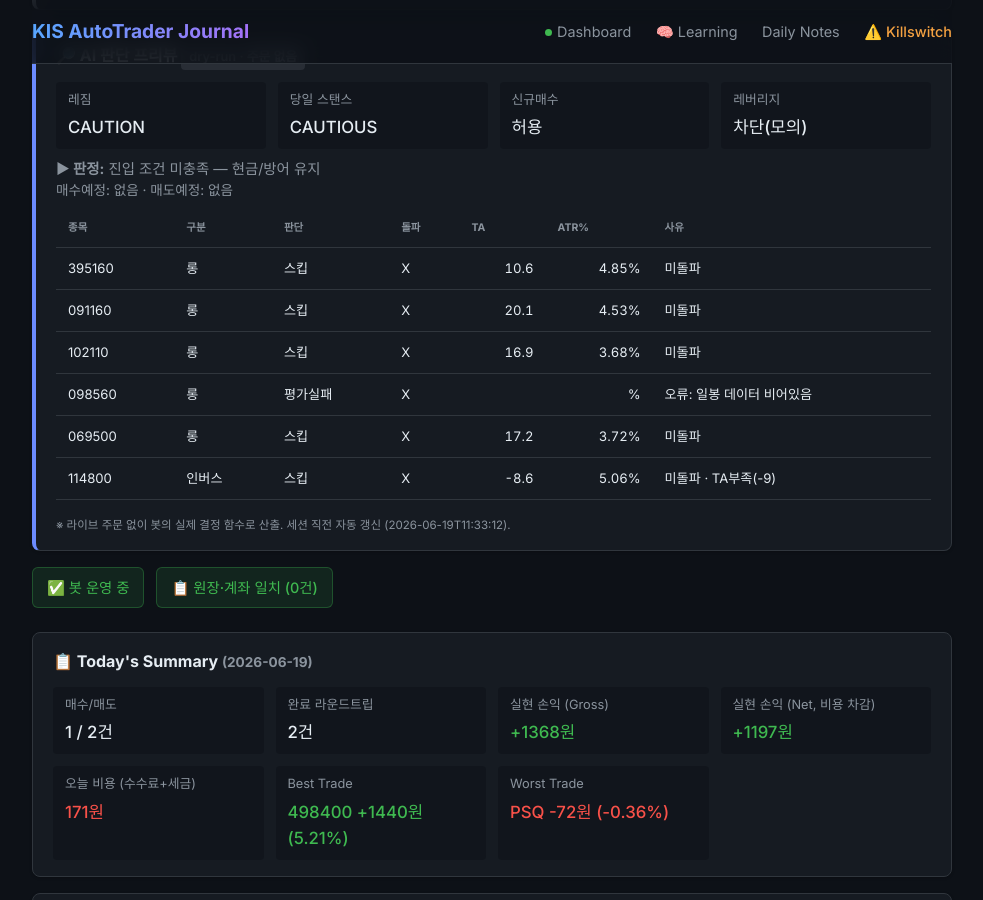
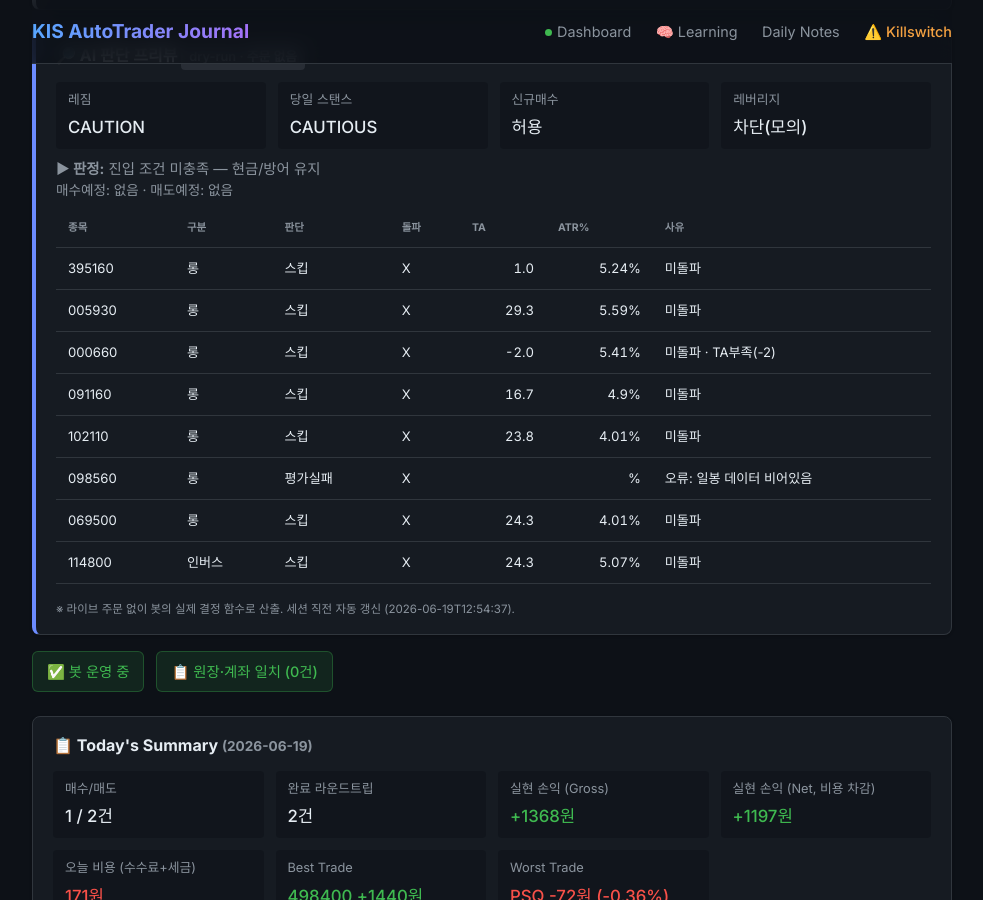
Before and after one commit to BudongJW/kis-trading-journal, a Jekyll site: the page built from index.html, in a window 1280 px wide and 900 px high, scrolled down 788 px. Shown: the whole window, without its empty margins (148-1131 px from the left). Built offline with Jekyll 4.4.1, drawn with Linux system fonts in a browser that asks for light colours; nearby versions of some CDN libraries.

Commit message:
auto: dry-run preview 06-19 03:55Z

```diff
--- a/_data/dry_run.json
+++ b/_data/dry_run.json
@@ -1,5 +1,5 @@
 {
-  "generated_at": "2026-06-19T11:33:12",
+  "generated_at": "2026-06-19T12:54:37",
   "mode": "DRY-RUN (읽기 전용, 주문 없음)",
   "market": {
     "regime": "CAUTION",
@@ -26,18 +26,38 @@
       "type": "롱",
       "decision": "스킵",
       "breakout": false,
-      "ta": 10.6,
-      "atr_pct": 4.85,
+      "ta": 1.0,
+      "atr_pct": 5.24,
       "fee_gate_ok": true,
       "why_skip": "미돌파"
+    },
+    {
+      "symbol": "005930",
+      "type": "롱",
+      "decision": "스킵",
+      "breakout": false,
+      "ta": 29.3,
+      "atr_pct": 5.59,
+      "fee_gate_ok": true,
+      "why_skip": "미돌파"
+    },
+    {
+      "symbol": "000660",
+      "type": "롱",
+      "decision": "스킵",
+      "breakout": false,
+      "ta": -2.0,
+      "atr_pct": 5.41,
+      "fee_gate_ok": true,
+      "why_skip": "미돌파 · TA부족(-2)"
     },
     {
       "symbol": "091160",
       "type": "롱",
       "decision": "스킵",
       "breakout": false,
-      "ta": 20.1,
-      "atr_pct": 4.53,
+      "ta": 16.7,
+      "atr_pct": 4.9,
       "fee_gate_ok": true,
       "why_skip": "미돌파"
     },
@@ -46,8 +66,8 @@
       "type": "롱",
       "decision": "스킵",
       "breakout": false,
-      "ta": 16.9,
-      "atr_pct": 3.68,
+      "ta": 23.8,
+      "atr_pct": 4.01,
       "fee_gate_ok": true,
       "why_skip": "미돌파"
     },
@@ -62,8 +82,8 @@
       "type": "롱",
       "decision": "스킵",
       "breakout": false,
-      "ta": 17.2,
-      "atr_pct": 3.72,
+      "ta": 24.3,
+      "atr_pct": 4.01,
       "fee_gate_ok": true,
       "why_skip": "미돌파"
     },
@@ -72,15 +92,15 @@
       "type": "인버스",
       "decision": "스킵",
       "breakout": false,
-      "ta": -8.6,
-      "atr_pct": 5.06,
+      "ta": 24.3,
+      "atr_pct": 5.07,
       "fee_gate_ok": true,
-      "why_skip": "미돌파 · TA부족(-9)"
+      "why_skip": "미돌파"
     }
   ],
   "gap_recovery": {
     "enabled_live": true,
-    "now_kst": "11:33",
+    "now_kst": "12:55",
     "window": "09:00~09:20",
     "candidates": [
       {
@@ -88,7 +108,25 @@
         "name": "KODEX 미국나스닥100TR",
         "decision": "스킵",
         "gap_open_pct": 4.17,
-        "intraday_pct": -0.05,
+        "intraday_pct": -4.11,
+        "in_window": false,
+        "reason": "개장윈도(09:00~09:20) 경과 — 추격 방지"
+      },
+      {
+        "symbol": "005930",
+        "name": "삼성전자",
+        "decision": "스킵",
+        "gap_open_pct": 2.76,
+        "intraday_pct": -4.83,
+        "in_window": false,
+        "reason": "개장윈도(09:00~09:20) 경과 — 추격 방지"
+      },
+      {
+        "symbol": "000660",
+        "name": "SK하이닉스",
+        "decision": "스킵",
+        "gap_open_pct": 5.18,
+        "intraday_pct": -2.97,
         "in_window": false,
         "reason": "개장윈도(09:00~09:20) 경과 — 추격 방지"
       },
@@ -97,7 +135,7 @@
         "name": "KODEX 반도체",
         "decision": "스킵",
         "gap_open_pct": 1.95,
-        "intraday_pct": -0.45,
+        "intraday_pct": -3.93,
         "in_window": false,
         "reason": "개장윈도(09:00~09:20) 경과 — 추격 방지"
       },
@@ -106,7 +144,7 @@
         "name": "KODEX 금융",
         "decision": "스킵",
         "gap_open_pct": 3.09,
-        "intraday_pct": -0.22,
+        "intraday_pct": -3.63,
         "in_window": false,
         "reason": "개장윈도(09:00~09:20) 경과 — 추격 방지"
       },
@@ -124,7 +162,7 @@
         "name": "KODEX KOSPI200",
         "decision": "스킵",
         "gap_open_pct": 1.4,
-        "intraday_pct": 1.23,
+        "intraday_pct": -2.18,
         "in_window": false,
         "reason": "개장윈도(09:00~09:20) 경과 — 추격 방지"
       }
```
